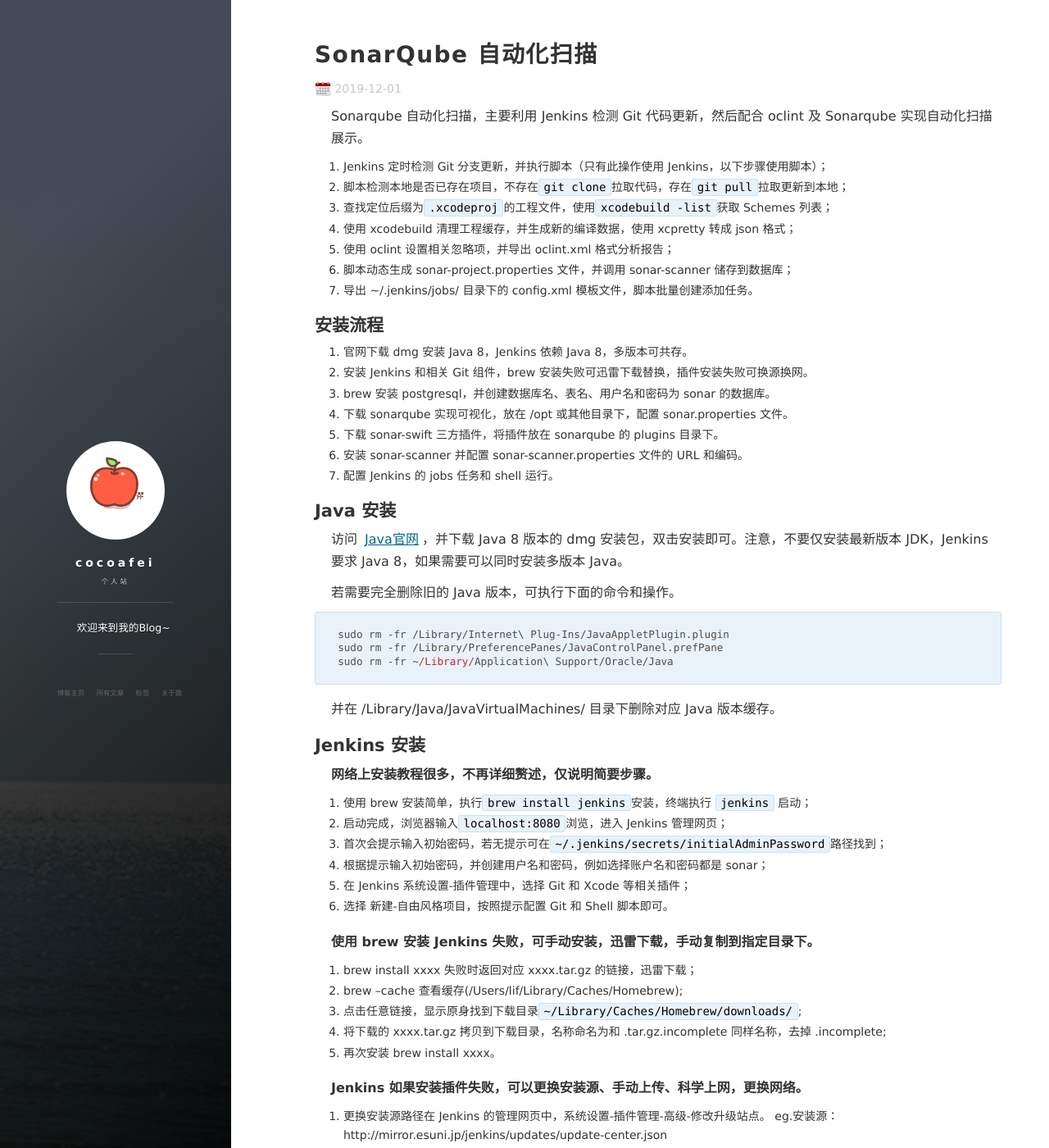
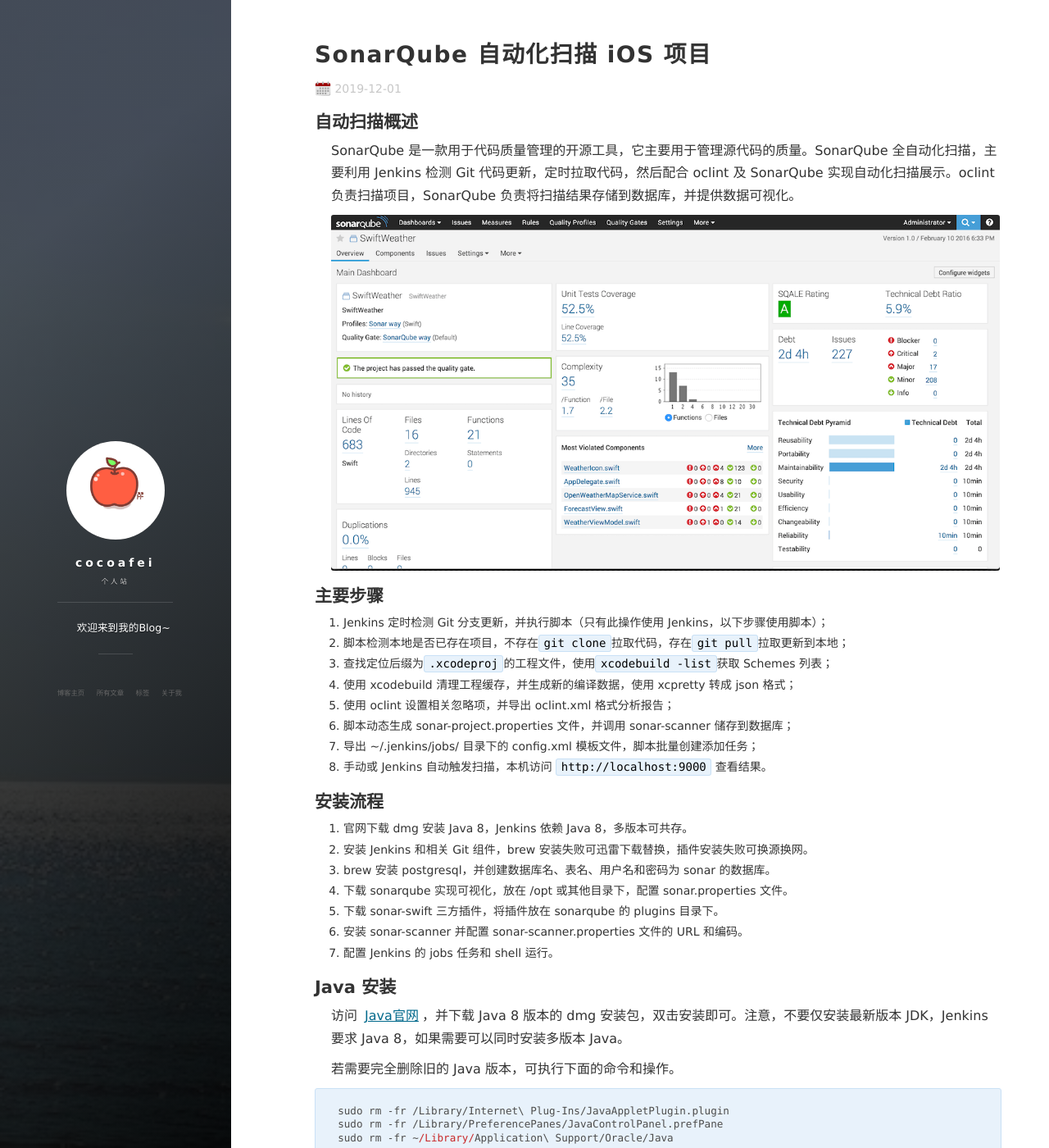
Before and after one commit to muzipiao/muzipiao.github.io, a Jekyll site: the page built from _posts/2019-12-01-SonarQube 自动化扫描.md, in a window 1280 px wide and 1400 px high. Shown: the whole window at 82% size. Built offline with Jekyll 4.4.1, drawn with Linux system fonts in a browser that asks for light colours; nearby versions of some CDN libraries; some of the changed text lies outside the part shown.

Commit message:
SonarQube.

````diff
--- a/_posts/2019-12-01-SonarQube 自动化扫描.md
+++ b/_posts/2019-12-01-SonarQube 自动化扫描.md
@@ -1,12 +1,18 @@
 ---
 layout: post
-title: "SonarQube 自动化扫描"
+title: "SonarQube 自动化扫描 iOS 项目"
 date: 2019-12-01
 description: "iOS 使用 SonarQube 自动化批量扫描。"
-tag: sonar
+tag: SonarQube
 ---
 
-Sonarqube 自动化扫描，主要利用 Jenkins 检测 Git 代码更新，然后配合 oclint 及 Sonarqube 实现自动化扫描展示。
+## 自动扫描概述
+
+SonarQube 是一款用于代码质量管理的开源工具，它主要用于管理源代码的质量。SonarQube 全自动化扫描，主要利用 Jenkins 检测 Git 代码更新，定时拉取代码，然后配合 oclint 及 SonarQube 实现自动化扫描展示。oclint 负责扫描项目，SonarQube 负责将扫描结果存储到数据库，并提供数据可视化。
+
+![SonarQube](/images/posts/sonar/sonar_swift.png)
+
+## 主要步骤
 
 1. Jenkins 定时检测 Git 分支更新，并执行脚本（只有此操作使用 Jenkins，以下步骤使用脚本）；
 2. 脚本检测本地是否已存在项目，不存在`git clone`拉取代码，存在`git pull`拉取更新到本地；
@@ -14,7 +20,8 @@
 4. 使用 xcodebuild 清理工程缓存，并生成新的编译数据，使用 xcpretty 转成 json 格式；
 5. 使用 oclint 设置相关忽略项，并导出 oclint.xml 格式分析报告；
 6. 脚本动态生成 sonar-project.properties 文件，并调用 sonar-scanner 储存到数据库；
-7. 导出 ~/.jenkins/jobs/ 目录下的 config.xml 模板文件，脚本批量创建添加任务。
+7. 导出 ~/.jenkins/jobs/ 目录下的 config.xml 模板文件，脚本批量创建添加任务；
+8. 手动或 Jenkins 自动触发扫描，本机访问 `http://localhost:9000` 查看结果。
 
 ## 安装流程
 
@@ -59,13 +66,13 @@
 4. 将下载的 xxxx.tar.gz 拷贝到下载目录，名称命名为和 .tar.gz.incomplete 同样名称，去掉 .incomplete;
 5. 再次安装 brew install xxxx。
 
-**Jenkins 如果安装插件失败，可以更换安装源、手动上传、科学上网，更换网络。**
+**Jenkins 如果安装插件失败，可以更换安装源、手动上传、科学访问外网，更换网络。**
 
 1. 更换安装源路径在 Jenkins 的管理网页中，系统设置-插件管理-高级-修改升级站点。
 eg.安装源：http://mirror.esuni.jp/jenkins/updates/update-center.json
 2. 官网下载后缀 .hpi 插件文件，在系统设置-插件管理-高级-上传插件，选择下载的插件上传。
 eg.Jenkins 插件官网：https://plugins.jenkins.io/
-3. 科学上网，可以选择例如蓝灯或其他进行科学上网。
+3. 科学访问外网，可以选择科学访问外网下载。
 4. 下载失败也可能是连接网络的问题，我使用公司网络无论如何都是失败，使用手机分享 WiFi 下载成功。
 
 **Jenkins 启动停止**
@@ -437,7 +444,7 @@
         auto_sonar(str(sys.argv[1]))
 ```
 
-## OCLint 扫描上传 Sonarqube 脚本
+## OCLint 扫描上传 SonarQube 脚本
 
 自动创建 Sonar 配置文件，扫描结果自动储存到数据库，通过网页查看结果。
 
````
Also changed, not shown: images/posts/sonar/sonar_swift.png (added).
